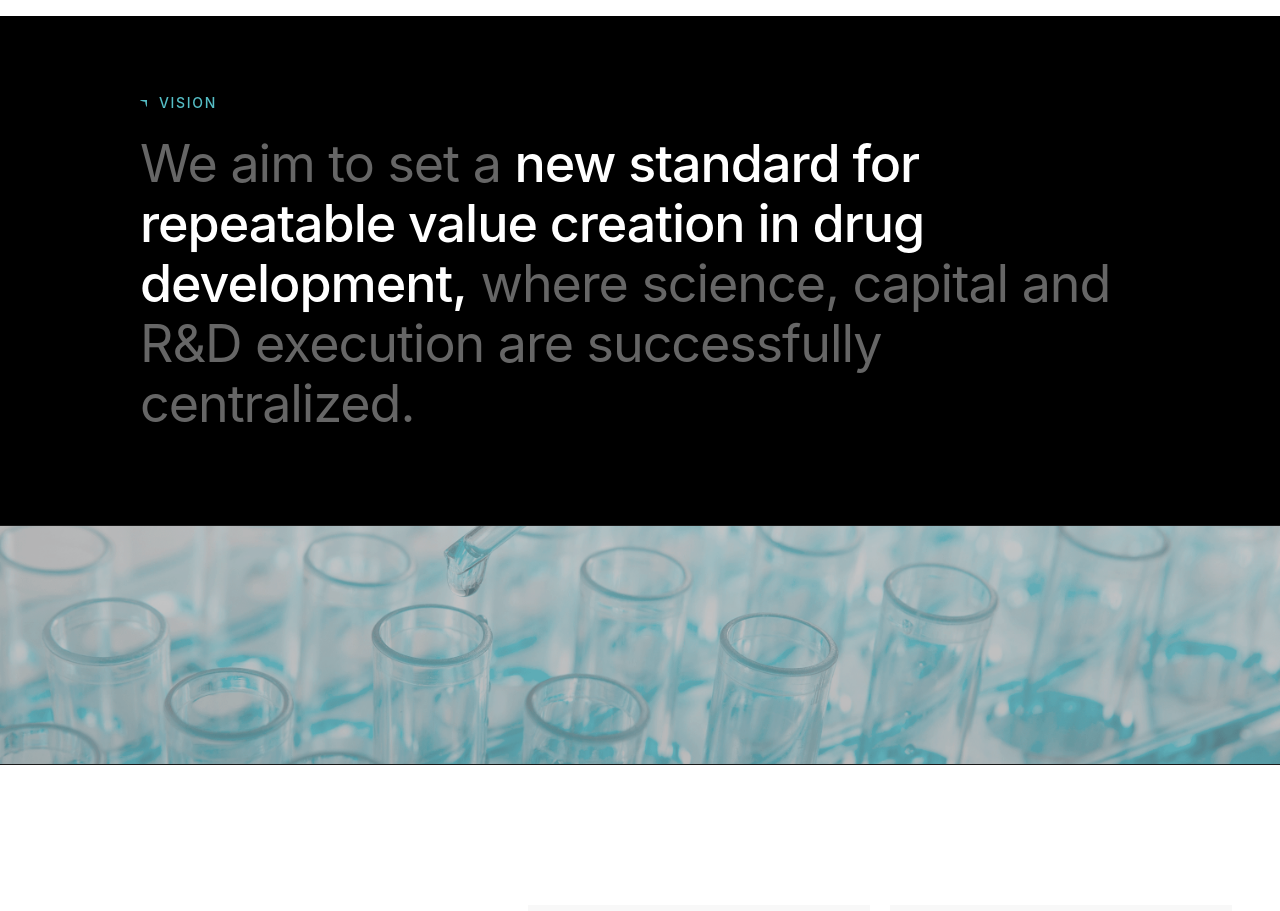
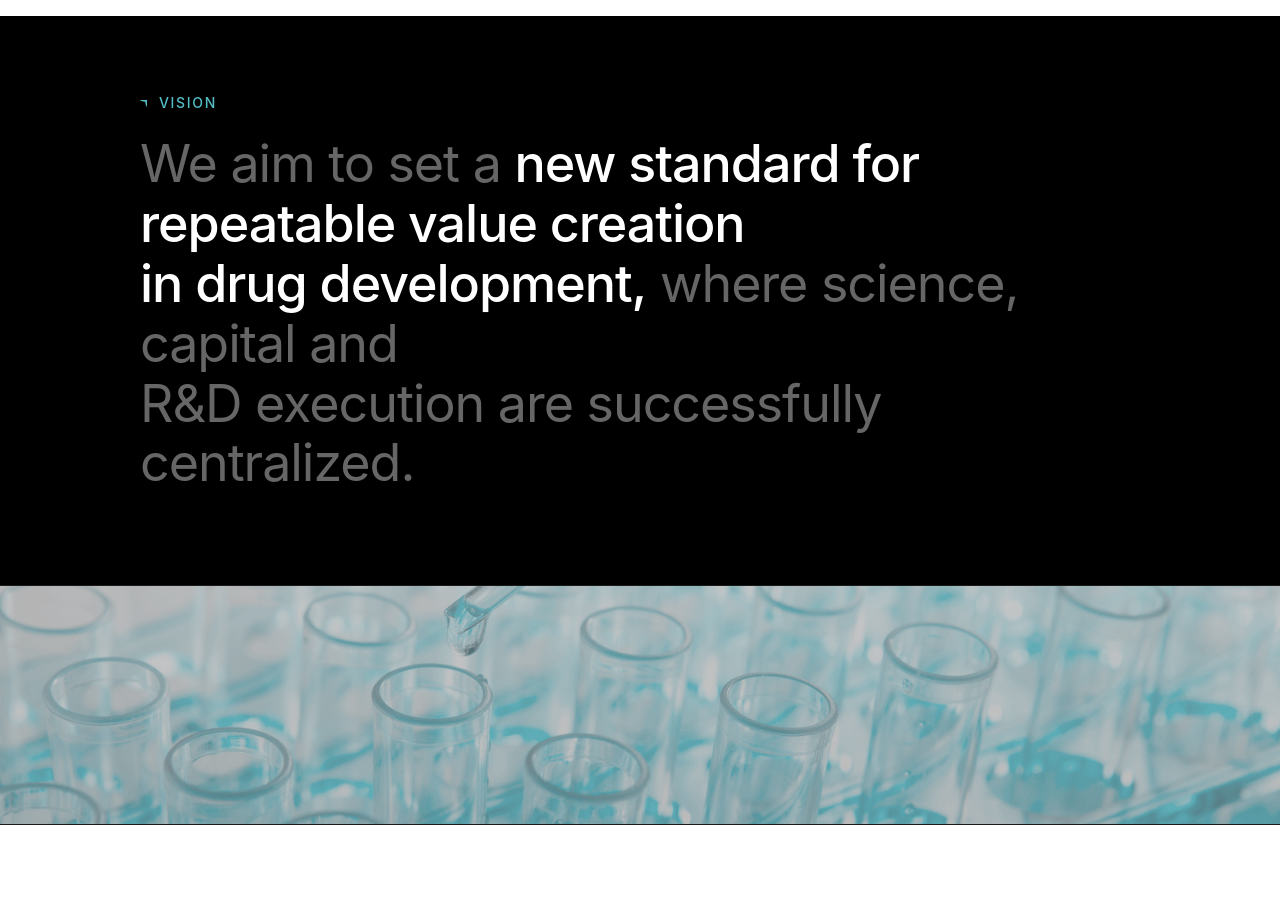
Before and after one commit to arya9779/levelset, a React (Vite) app: page / in a window 1280 px wide. Shown: the part 1540-2451 px from the top of the page. Built offline with nearby package versions, Linux system fonts and the light colour scheme; a web font is replaced by a local one.

Commit message:
style: format vision text into 3 balanced lines

```diff
--- a/src/App.jsx
+++ b/src/App.jsx
@@ -267,8 +267,10 @@ function App() {
               </div>
               <h2 className="vision-text">
                 <span className="muted-text">We aim to set a </span>
-                <span className="bold-text">new standard for repeatable value creation in drug development,</span>
-                <span className="muted-text"> where science, capital and R&D execution are successfully centralized.</span>
+                <span className="bold-text">new standard for repeatable value creation <br /></span>
+                <span className="bold-text">in drug development,</span>
+                <span className="muted-text"> where science, capital and <br /></span>
+                <span className="muted-text">R&D execution are successfully centralized.</span>
               </h2>
             </div>
           </div>
```
